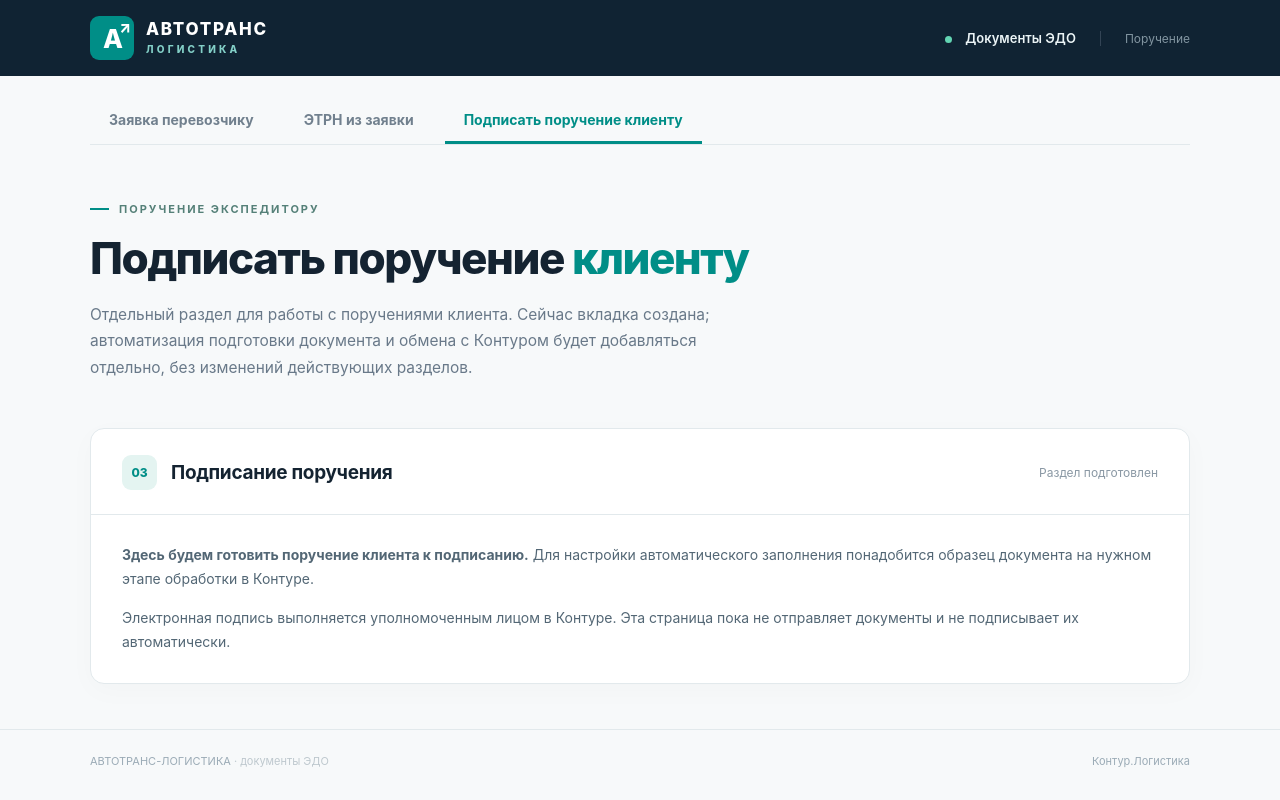
After one commit to smykovvlad85-arch/avtotranc-service, a FastAPI app: template templates/sign_order.html in a window 1280 px wide. The commit adds this page. Run offline with FastAPI, Linux system fonts and the light colour scheme; the template is opened without the code that fills it, so the values that code supplies are empty.

Commit message:
Add third navigation tab Подписать поручение клиенту

```diff
--- a/main.py
+++ b/main.py
@@ -50,6 +50,10 @@ async def index(request:Request):
 @app.get('/etrn',response_class=HTMLResponse)
 async def etrn_page(request:Request):
     return templates.TemplateResponse(request,'etrn.html')
+
+@app.get('/sign-order',response_class=HTMLResponse)
+async def sign_order_page(request:Request):
+    return templates.TemplateResponse(request,'sign_order.html')
 
 @app.get('/health')
 async def health():
--- a/templates/etrn.html
+++ b/templates/etrn.html
@@ -16,6 +16,7 @@
     <nav class="section-tabs" aria-label="Разделы сервиса">
       <a class="section-tab" href="/">Заявка перевозчику</a>
       <a class="section-tab is-active" href="/etrn" aria-current="page">ЭТРН из заявки</a>
+      <a class="section-tab" href="/sign-order">Подписать поручение клиенту</a>
     </nav>
     <section class="hero"><div class="eyebrow"><span class="accent-line"></span> БЕЗОПАСНОЕ ДОЗАПОЛНЕНИЕ</div>
       <div class="hero-row"><div>
--- a/templates/index.html
+++ b/templates/index.html
@@ -19,6 +19,7 @@
     <nav class="section-tabs" aria-label="Разделы сервиса">
       <a class="section-tab is-active" href="/" aria-current="page">Заявка перевозчику</a>
       <a class="section-tab" href="/etrn">ЭТРН из заявки</a>
+      <a class="section-tab" href="/sign-order">Подписать поручение клиенту</a>
     </nav>
     <section class="hero">
       <div class="eyebrow"><span class="accent-line"></span> ЭЛЕКТРОННЫЙ ДОКУМЕНТООБОРОТ</div>
--- /dev/null
+++ b/templates/sign_order.html
@@ -0,0 +1,37 @@
+<!doctype html>
+<html lang="ru">
+<head>
+  <meta charset="utf-8">
+  <meta name="viewport" content="width=device-width, initial-scale=1">
+  <meta name="theme-color" content="#101e2a">
+  <title>Подписать поручение клиенту · Автотранс-Логистика</title>
+  <link rel="stylesheet" href="/static/style.css">
+</head>
+<body>
+  <header class="topbar"><div class="topbar-inner">
+    <div class="brand"><span class="brand-logo">A<span class="brand-corner">↗</span></span><span class="brand-name">АВТОТРАНС<span class="brand-sub">ЛОГИСТИКА</span></span></div>
+    <div class="top-actions"><span class="top-tag"><i></i> Документы ЭДО</span><span class="top-version">Поручение</span></div>
+  </div></header>
+  <main class="shell">
+    <nav class="section-tabs" aria-label="Разделы сервиса">
+      <a class="section-tab" href="/">Заявка перевозчику</a>
+      <a class="section-tab" href="/etrn">ЭТРН из заявки</a>
+      <a class="section-tab is-active" href="/sign-order" aria-current="page">Подписать поручение клиенту</a>
+    </nav>
+    <section class="hero">
+      <div class="eyebrow"><span class="accent-line"></span> ПОРУЧЕНИЕ ЭКСПЕДИТОРУ</div>
+      <div class="hero-row"><div>
+        <h1>Подписать поручение <span>клиенту</span></h1>
+        <p class="hero-copy">Отдельный раздел для работы с поручениями клиента. Сейчас вкладка создана; автоматизация подготовки документа и обмена с Контуром будет добавляться отдельно, без изменений действующих разделов.</p>
+      </div></div>
+    </section>
+    <section class="upload-panel" style="margin-bottom:45px">
+      <div class="section-heading"><div><span class="number">03</span><h2>Подписание поручения</h2></div><p>Раздел подготовлен</p></div>
+      <div style="padding:28px 31px;color:#536775;line-height:1.75;font-size:14px">
+        <p style="margin:0 0 14px"><b>Здесь будем готовить поручение клиента к подписанию.</b> Для настройки автоматического заполнения понадобится образец документа на нужном этапе обработки в Контуре.</p>
+        <p style="margin:0">Электронная подпись выполняется уполномоченным лицом в Контуре. Эта страница пока не отправляет документы и не подписывает их автоматически.</p>
+      </div>
+    </section>
+  </main>
+  <footer><div class="footer-content"><div>АВТОТРАНС-ЛОГИСТИКА <span>· документы ЭДО</span></div><div>Контур.Логистика</div></div></footer>
+</body></html>
```
